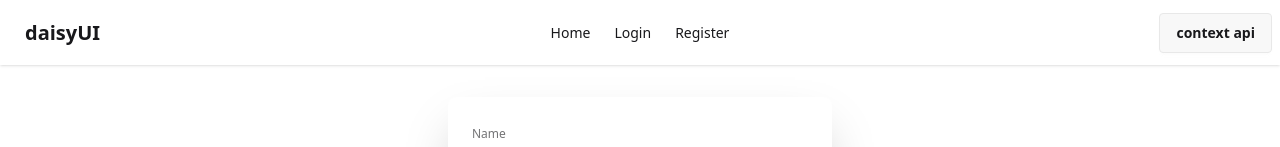
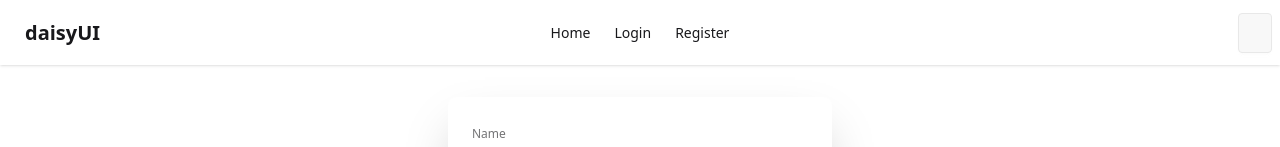
Before and after one commit to Taanveer22/firebase-auth-int-private-route, a React (Vite) app: page /register in a window 1280 px wide. Shown: the top 147 px of the page. Built offline with nearby package versions, Linux system fonts and the light colour scheme; no server answers.

Commit message:
alhamdulliah users email add to the navbar by context api

```diff
--- a/src/layouts/Header.jsx
+++ b/src/layouts/Header.jsx
@@ -3,7 +3,7 @@ import { NavLink } from "react-router-dom";
 import { AuthContext } from "../providers/AuthProvider";
 
 const Header = () => {
-  const info = useContext(AuthContext);
+  const { user } = useContext(AuthContext);
   const links = (
     <>
       <li>
@@ -51,7 +51,7 @@ const Header = () => {
           <ul className="menu menu-horizontal px-1">{links}</ul>
         </div>
         <div className="navbar-end">
-          <a className="btn">{info.topic}</a>
+          <a className="btn">{user?.email}</a>
         </div>
       </div>
     </div>
--- a/src/providers/AuthProvider.jsx
+++ b/src/providers/AuthProvider.jsx
@@ -1,38 +1,58 @@
-import { createContext, useState } from "react";
+import { createContext, useEffect, useState } from "react";
 import auth from "../firebase/firebase.config";
 import {
   createUserWithEmailAndPassword,
   onAuthStateChanged,
   signInWithEmailAndPassword,
 } from "firebase/auth";
-export const AuthContext = createContext(null);
 
+// ===========    context create    ===============
+const AuthContext = createContext(null);
+
+// ======= provider component =================
 const AuthProvider = ({ children }) => {
-
   const [user, setUser] = useState(null);
-  // =======object literal syntax shorthand examples========
+  // object literal syntax shorthand examples
   const topic = "context api";
   const isHard = true;
   const version = 19;
+
+  // ========= create user ==============
   const createUser = (email, password) => {
     return createUserWithEmailAndPassword(auth, email, password);
   };
 
+  // ========= sign in user ==============
   const signInUser = (email, password) => {
     return signInWithEmailAndPassword(auth, email, password);
   };
 
-  onAuthStateChanged(auth, (currentUser) => {
-    if (currentUser) {
-      console.log("currently logged user", currentUser);
+  // ========== listen to auth changes (method 01) =================
+
+  // onAuthStateChanged(auth, (currentUser) => {
+  //   if (currentUser) {
+  //     console.log("currently logged user", currentUser);
+  //     setUser(currentUser);
+  //   } else {
+  //     console.log("no logged user");
+  //     setUser(null);
+  //   }
+  // });
+
+  // ========== listen to auth changes (method 02) =================
+  useEffect(() => {
+    const unSubscribe = onAuthStateChanged(auth, (currentUser) => {
+      console.log("current user", currentUser);
       setUser(currentUser);
-    } else {
-      console.log("no logged user");
-      setUser(null);
-    }
-  });
+    });
 
-  // const info = {
+    return () => {
+      unSubscribe();
+    };
+  }, []);
+
+  // ========== memorized context value (method 01) ===================
+  // const authInfo = {
   //   topic: topic,
   //   isHard: isHard,
   //   version: version,
@@ -41,7 +61,8 @@ const AuthProvider = ({ children }) => {
   //   user : user,
   // };
 
-  const info = {
+  // ========== memorized context value (method 02) ===================
+  const authInfo = {
     topic,
     isHard,
     version,
@@ -49,9 +70,12 @@ const AuthProvider = ({ children }) => {
     signInUser,
     user,
   };
-  console.log(info);
+  console.log(authInfo);
 
-  return <AuthContext.Provider value={info}>{children}</AuthContext.Provider>;
+  return (
+    <AuthContext.Provider value={authInfo}>{children}</AuthContext.Provider>
+  );
 };
 
+export { AuthContext };
 export default AuthProvider;
```
